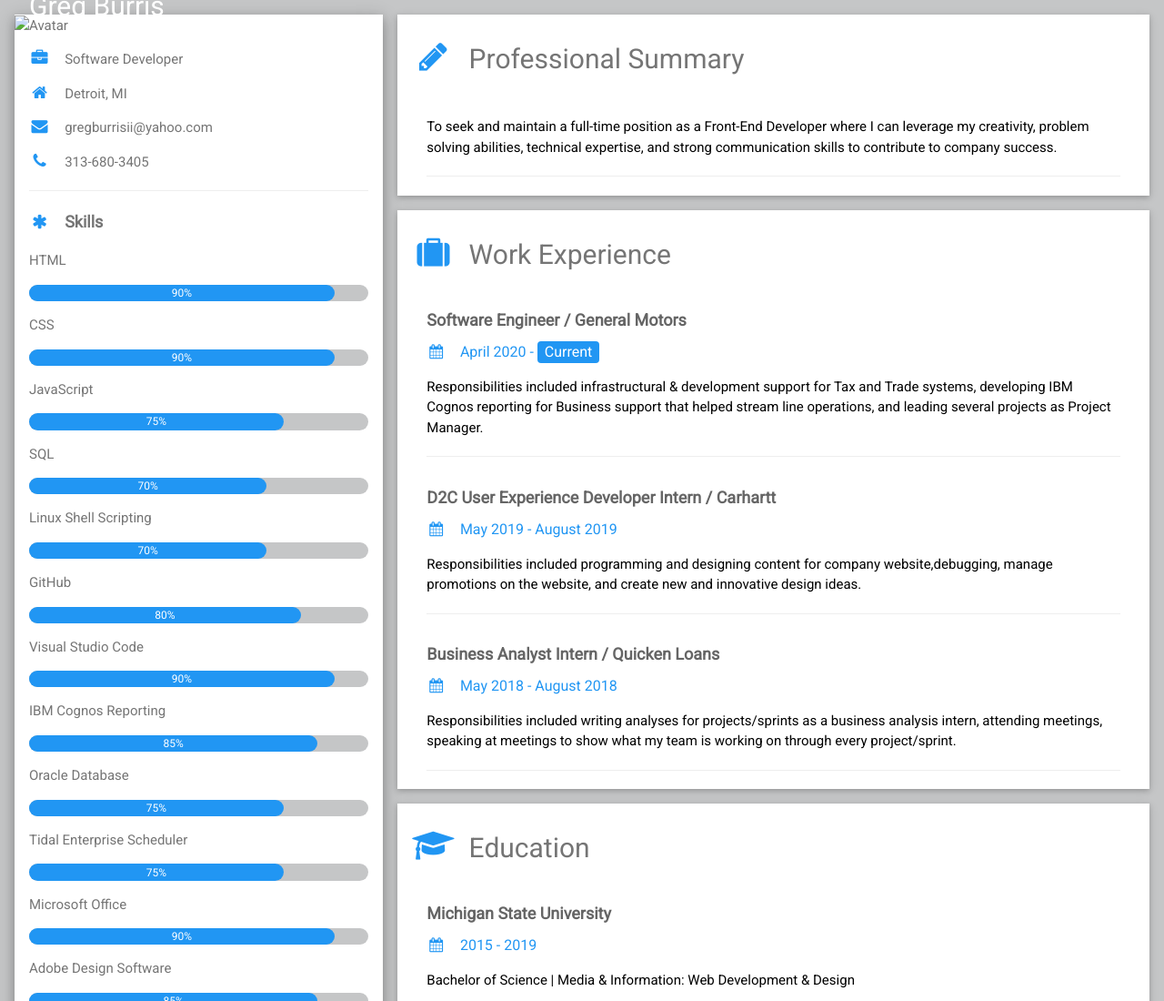
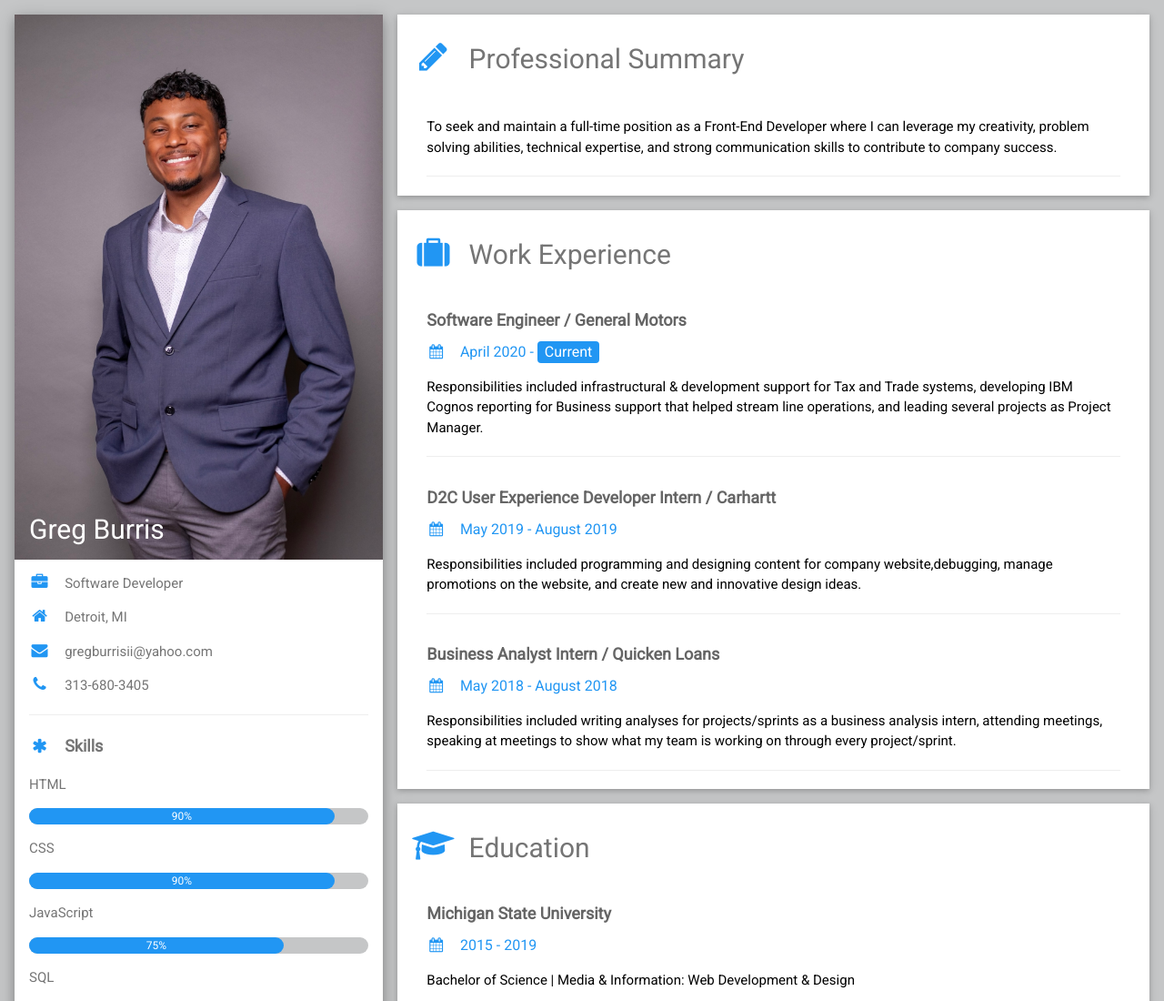
Before and after one commit to gburrisII/onlineresume, a plain HTML site: page index.html in a window 1280 px wide. Shown: the top 1100 px of the page at 91% size. Drawn offline with Linux system fonts and the light colour scheme; the site is published under a folder, as on GitHub Pages, so addresses that start at the root find nothing.

Commit message:
fixing picture

```diff
--- a/index.html
+++ b/index.html
@@ -23,7 +23,7 @@ html,body,h1,h2,h3,h4,h5,h6 {font-family: "Roboto", sans-serif}
     <div class="gb-third">
       <div class="color-white text-color-grey gb-card-4">
         <div class="gb-display-container">
-          <img src="/assets/IMG_2016.jpg" style="width:100%" alt="Avatar">
+          <img src="./assets/IMG_2016.jpg" style="width:100%" alt="Avatar">
           <div class="gb-display-bottomleft gb-container text-color-white">
             <h2>Greg Burris</h2>
           </div>
```
